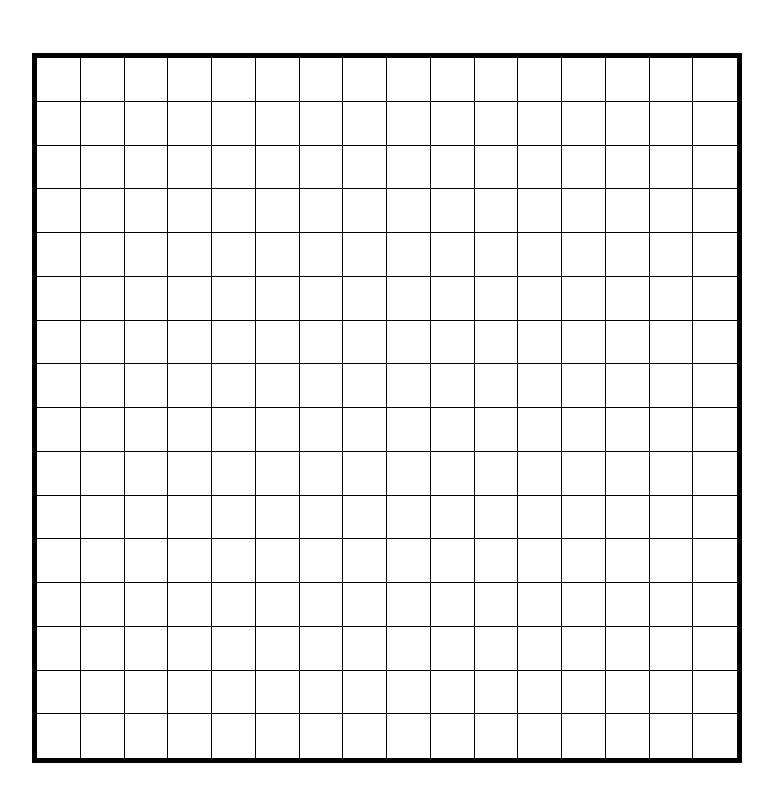
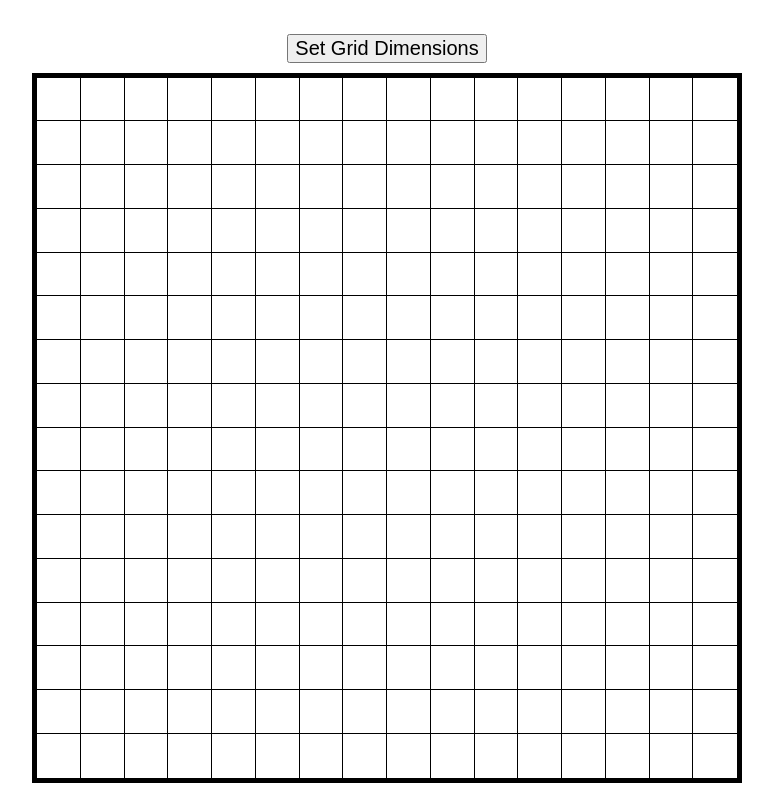
Before and after one commit to hiqueCa/etch-a-sketch-project, a plain HTML site: page index.html in a window 1280 px wide. Shown: the whole page, without its empty margins (253-1026 px from the left). Drawn offline with Linux system fonts and the light colour scheme.

Commit message:
Make grid items colourable and add new dimensions button

```diff
--- a/index.html
+++ b/index.html
@@ -7,8 +7,11 @@
   <link rel="stylesheet" href="style.css">
 </head>
 <body>
-  <div class="grid-container">
-    <div class="grid"></div>
+  <div class="main-container">
+    <button id="setGridDimensionsButton" onclick="resetGrid()">Set Grid Dimensions</button>
+    <div class="grid-container">
+      <div class="grid"></div>
+    </div>
   </div>
 </body>
 </html>
--- a/logic.js
+++ b/logic.js
@@ -1,9 +1,19 @@
-const gridItemsPerRow = 16;
-const gridItemsNumber = gridItemsPerRow ** 2;
-
 const grid = document.querySelector(".grid");
 const gridHeight = grid.clientHeight;
 
+const makeGridItemsColourable = () => {
+  const gridItems = document.querySelectorAll('.grid-item');
+  gridItems.forEach(gridItem => {
+    gridItem.addEventListener(
+      'mouseover',
+      e => e.target.style.backgroundColor = 'black',
+    );
+  });
+};
+
+const generateGrid = (numberOfGridItems) => {
+  const gridItemsPerRow = numberOfGridItems || 16;
+  const gridItemsNumber = gridItemsPerRow ** 2;
   const gridItemDimension = `${gridHeight / gridItemsPerRow}px`;
 
   grid.style.setProperty('grid-template-columns', `repeat(${gridItemsPerRow}, ${gridItemDimension})`);
@@ -17,10 +27,14 @@ for (var i = 0; i < gridItemsNumber; i++) {
     grid.appendChild(gridItem);
   };
 
+  makeGridItemsColourable();
+};
+
+const resetGrid = () => {
   const gridItems = document.querySelectorAll('.grid-item');
-gridItems.forEach(gridItem => {
-  gridItem.addEventListener(
-    'mouseover',
-    e => e.target.style.setProperty('background-color', 'black')
-  );
-});
+
+  const newNumberOfCells = prompt('Input a new number of cells per row:');
+  generateGrid(newNumberOfCells);
+}
+
+window.addEventListener('DOMContentLoaded', generateGrid());
--- a/style.css
+++ b/style.css
@@ -7,6 +7,14 @@ body {
   align-items: center;
   justify-content: center;
   min-height: 100%;
+}
+
+.main-container {
+  text-align: center;
+}
+
+button {
+  font-size: 20px;
 }
 
 .grid-container {
@@ -23,6 +31,7 @@ body {
   height: 700px;
   border-style: solid;
   border-width: 5px;
+  margin-top: 10px;
 }
 
 .grid-item {
```
Lines whose indentation alone changed are shown as unchanged.
